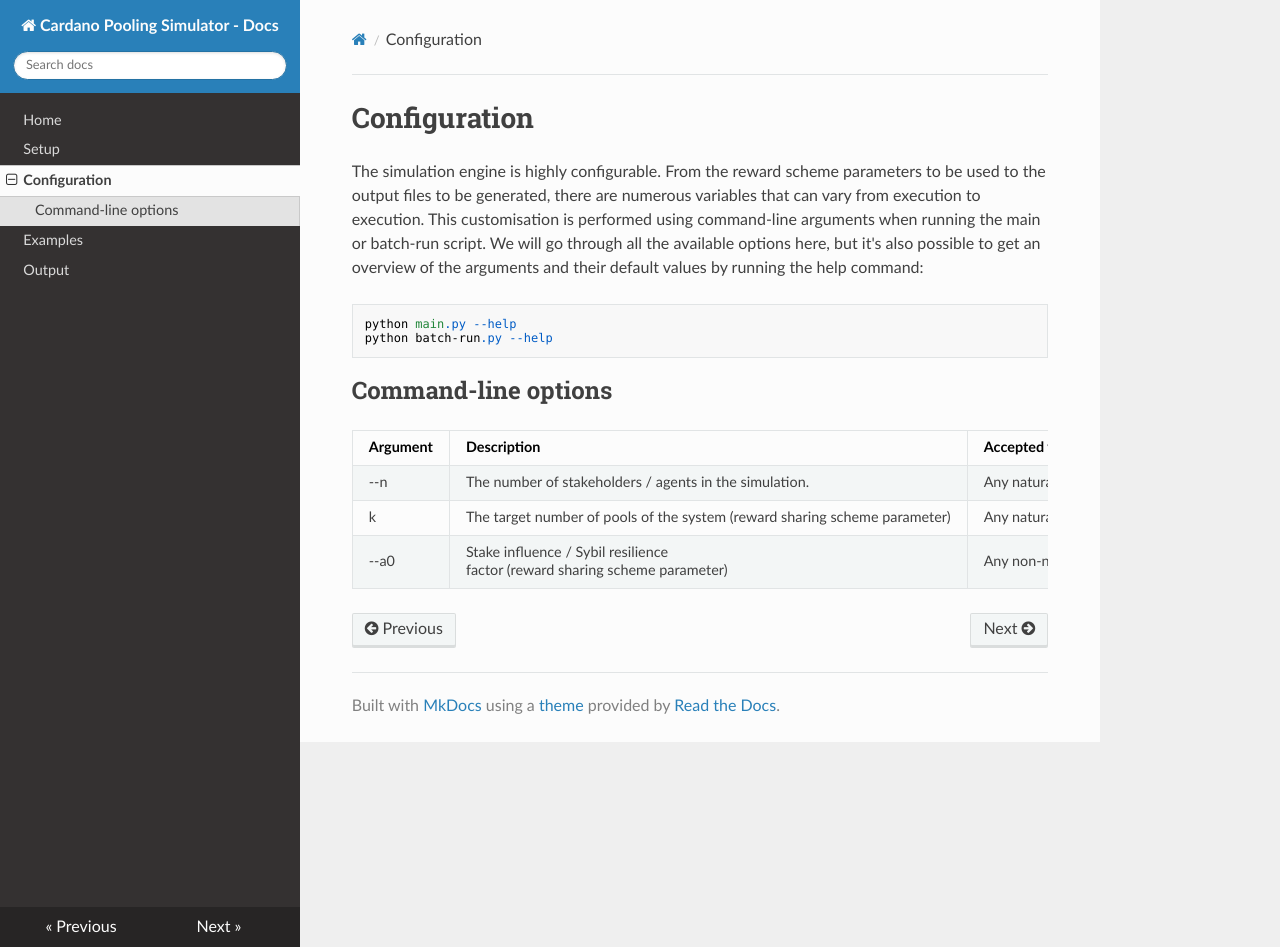
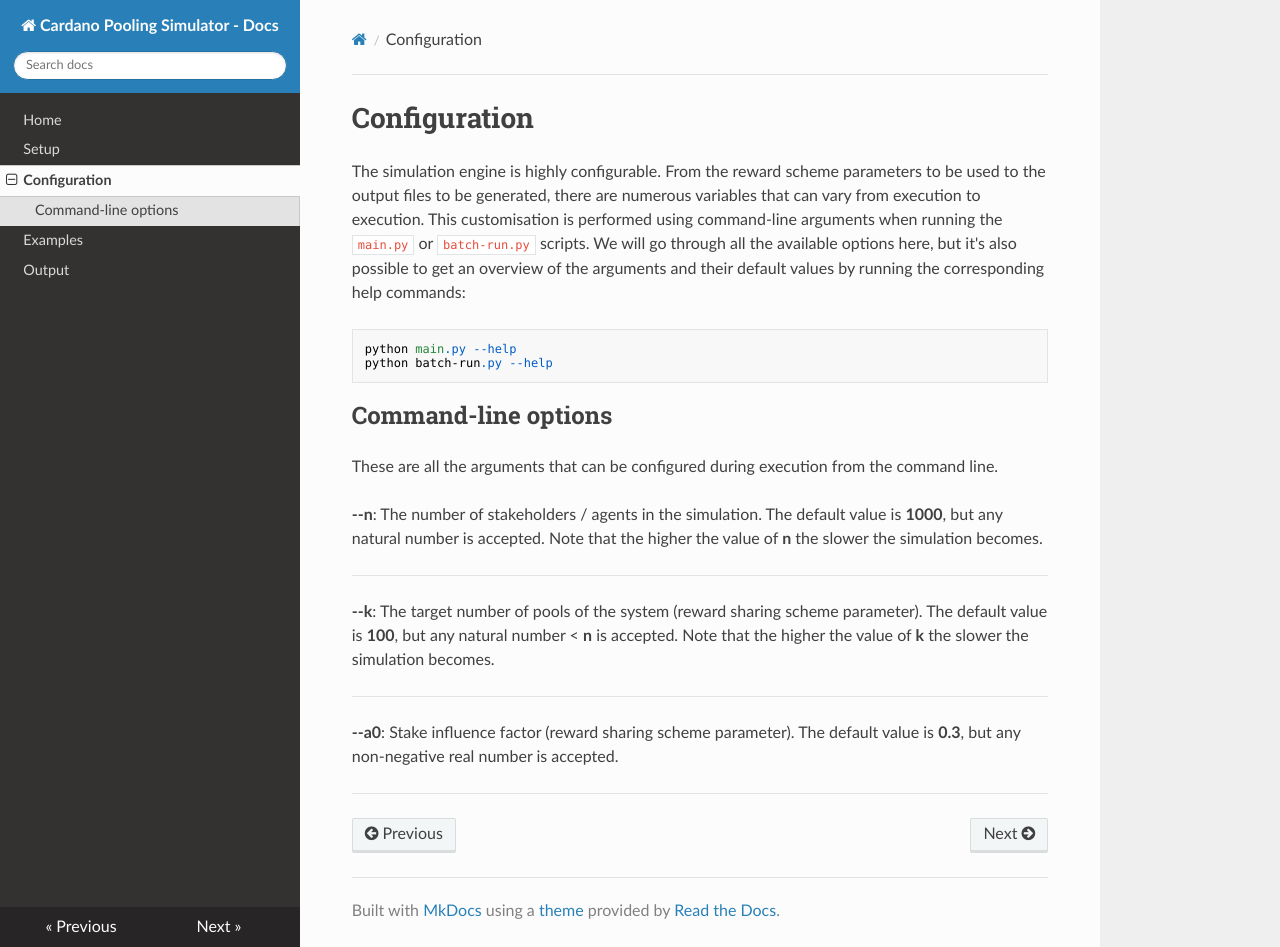
Before and after one commit to Blockchain-Technology-Lab/Rewards-Sharing-Simulation-Engine, an MkDocs documentation site: the page built from docs/configuration.md, in a window 1280 px wide and 947 px high. Built offline with MkDocs 1.6.1, drawn with Linux system fonts in a browser that asks for light colours; nearby versions of some CDN libraries.

Commit message:
Remove table from conf docs

````diff
--- a/docs/configuration.md
+++ b/docs/configuration.md
@@ -2,16 +2,23 @@
 
 The simulation engine is highly configurable. From the reward scheme parameters to be used to the output files to be
 generated, there are numerous variables that can vary from execution to execution. This customisation is performed
-using command-line arguments when running the main or batch-run script. We will go through all the available options
-here, but it's also possible to get an overview of the arguments and their default values by running the help command:
+using command-line arguments when running the ```main.py``` or ```batch-run.py``` scripts. We will go through all the
+available options here, but it's also possible to get an overview of the arguments and their default values by running
+the corresponding help commands:
 
 	python main.py --help
     python batch-run.py --help
 
 ## Command-line options
 
-| Argument | Description                                                                    | Accepted values              | Default value |
-|----------|--------------------------------------------------------------------------------|------------------------------|---------------|
-| --n      | The number of stakeholders / agents in the simulation.                         | Any natural number           | 1000          |
-| k        | The target number of pools of the system (reward sharing scheme parameter)     | Any natural number           | 100           |
-| --a0     | Stake influence / Sybil resilience<br>factor (reward sharing scheme parameter) | Any non-negative real number | 0.3           |
+These are all the arguments that can be configured during execution from the command line.
+
+**--n**: The number of stakeholders / agents in the simulation. The default value is **1000**, but any natural number
+is accepted. Note that the higher the value of **n** the slower the simulation becomes.
+---
+**--k**: The target number of pools of the system (reward sharing scheme parameter). The default value is **100**, but
+any natural number < **n** is accepted. Note that the higher the value of **k** the slower the simulation becomes.
+---
+**--a0**: Stake influence factor (reward sharing scheme parameter). The default value is **0.3**, but any non-negative
+real number is accepted.
+---
````
